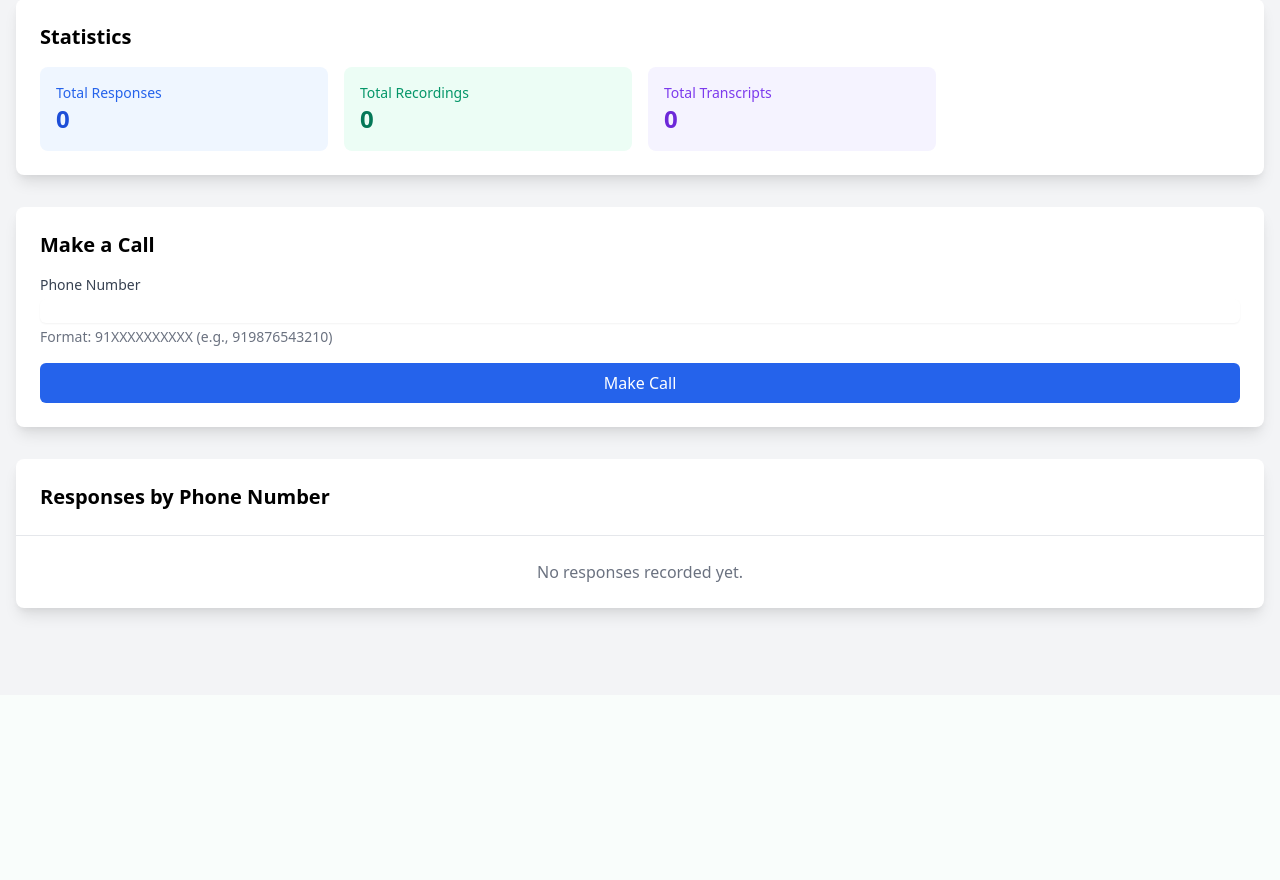
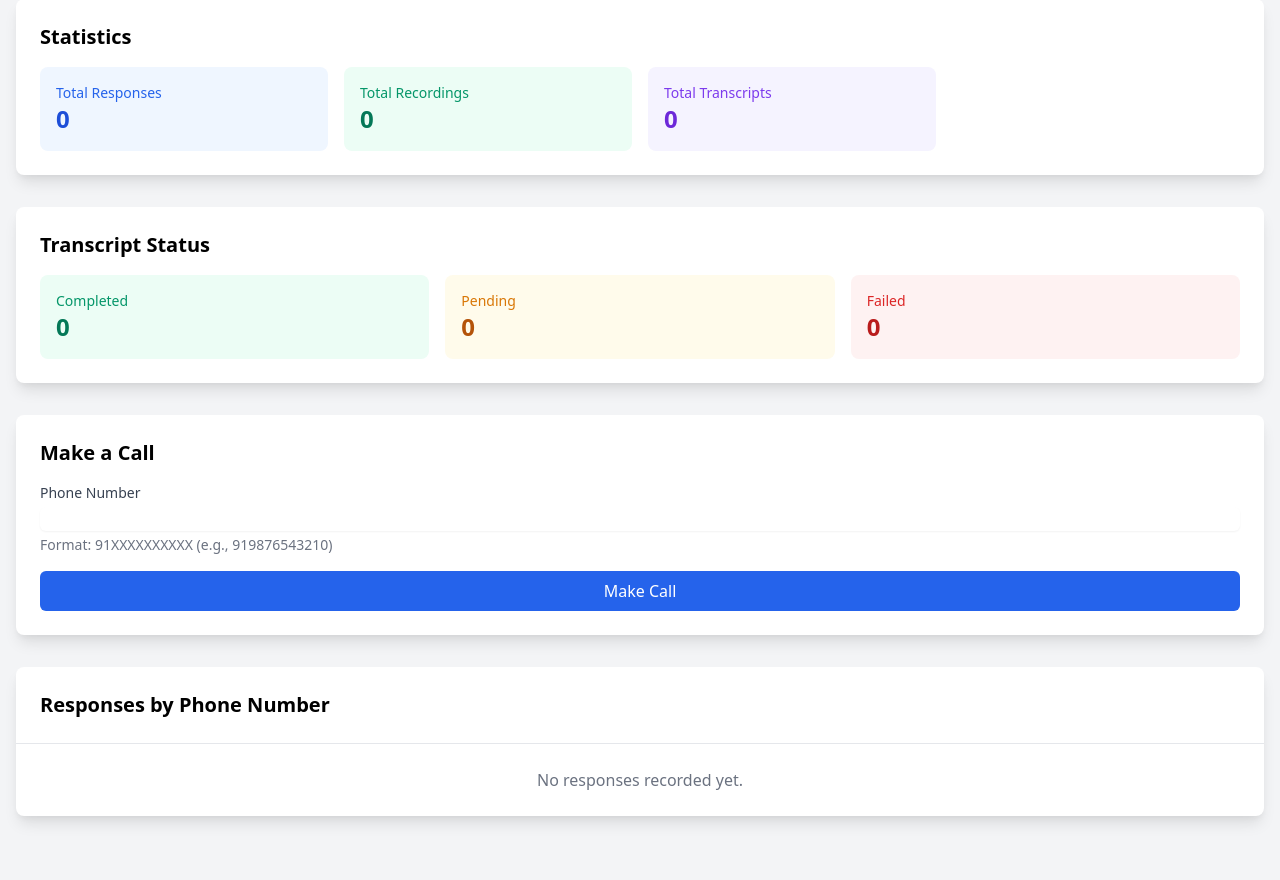
Before and after one commit to sriharsha-gvkss/hr_call_half, a Django app: page /dashboard/ in a window 1280 px wide. Shown: the part 105-985 px from the top of the page. Before the commit the page ends 728 px from the top, so only its background shows below. Run offline with Django 5.2, Linux system fonts and the light colour scheme; data that the repository does not hold is empty.

Commit message:
Update dashboard to better display transcripts and their status

```diff
--- a/call/templates/call/dashboard.html
+++ b/call/templates/call/dashboard.html
@@ -43,6 +43,25 @@
             </div>
         </div>
 
+        <!-- Transcript Statistics -->
+        <div class="bg-white rounded-lg shadow-lg p-6 mb-8">
+            <h2 class="text-xl font-semibold mb-4">Transcript Status</h2>
+            <div class="grid grid-cols-1 md:grid-cols-3 gap-4">
+                <div class="bg-green-50 p-4 rounded-lg">
+                    <p class="text-sm text-green-600">Completed</p>
+                    <p class="text-2xl font-bold text-green-700">{{ transcript_stats.completed }}</p>
+                </div>
+                <div class="bg-yellow-50 p-4 rounded-lg">
+                    <p class="text-sm text-yellow-600">Pending</p>
+                    <p class="text-2xl font-bold text-yellow-700">{{ transcript_stats.pending }}</p>
+                </div>
+                <div class="bg-red-50 p-4 rounded-lg">
+                    <p class="text-sm text-red-600">Failed</p>
+                    <p class="text-2xl font-bold text-red-700">{{ transcript_stats.failed }}</p>
+                </div>
+            </div>
+        </div>
+
         <!-- Make Call Form -->
         <div class="bg-white rounded-lg shadow-lg p-6 mb-8">
             <h2 class="text-xl font-semibold mb-4">Make a Call</h2>
@@ -78,6 +97,7 @@
                                     {{ response.created_at|date:"M d, Y H:i" }}
                                 </div>
                             </div>
+
                             {% if response.recording_url %}
                             <div class="mt-4">
                                 <p class="text-sm font-medium text-gray-900">Recording:</p>
--- a/call/views.py
+++ b/call/views.py
@@ -238,12 +238,20 @@ def dashboard(request):
                 responses_by_phone[response.phone_number] = []
             responses_by_phone[response.phone_number].append(response)
 
+        # Get transcript statistics
+        transcript_stats = {
+            'completed': responses.filter(transcript_status='completed').count(),
+            'pending': responses.filter(transcript_status='pending').count(),
+            'failed': responses.filter(transcript_status='failed').count(),
+        }
+
         context = {
             'responses': responses,
             'total_responses': total_responses,
             'total_recordings': total_recordings,
             'total_transcripts': total_transcripts,
-            'responses_by_phone': responses_by_phone
+            'responses_by_phone': responses_by_phone,
+            'transcript_stats': transcript_stats
         }
 
         return render(request, 'call/dashboard.html', context)
@@ -251,12 +259,13 @@ def dashboard(request):
     except Exception as e:
         logger.error(f"Error in dashboard view: {str(e)}")
         return render(request, 'call/dashboard.html', {
+            'error': str(e),
             'responses': [],
             'total_responses': 0,
             'total_recordings': 0,
             'total_transcripts': 0,
             'responses_by_phone': {},
-            'error': str(e)
+            'transcript_stats': {'completed': 0, 'pending': 0, 'failed': 0}
         })
 
 def index(request):
```
Also changed, not shown: call/management/commands/fetch_twilio_transcripts.py (+45 -34 lines).
